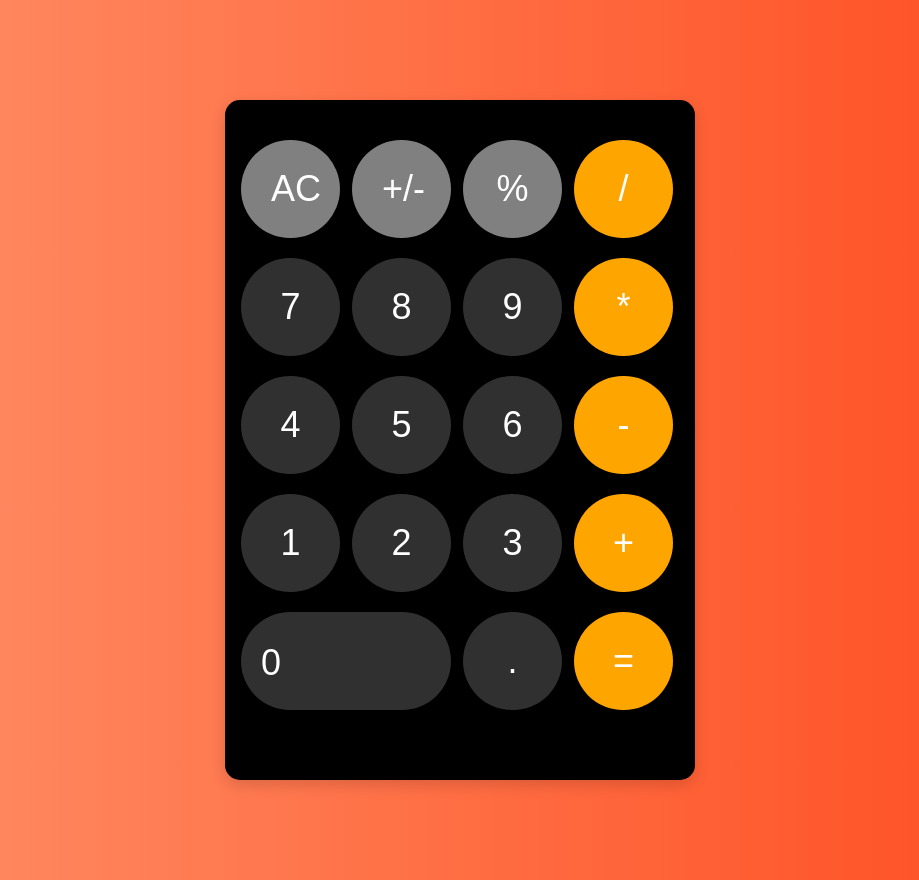
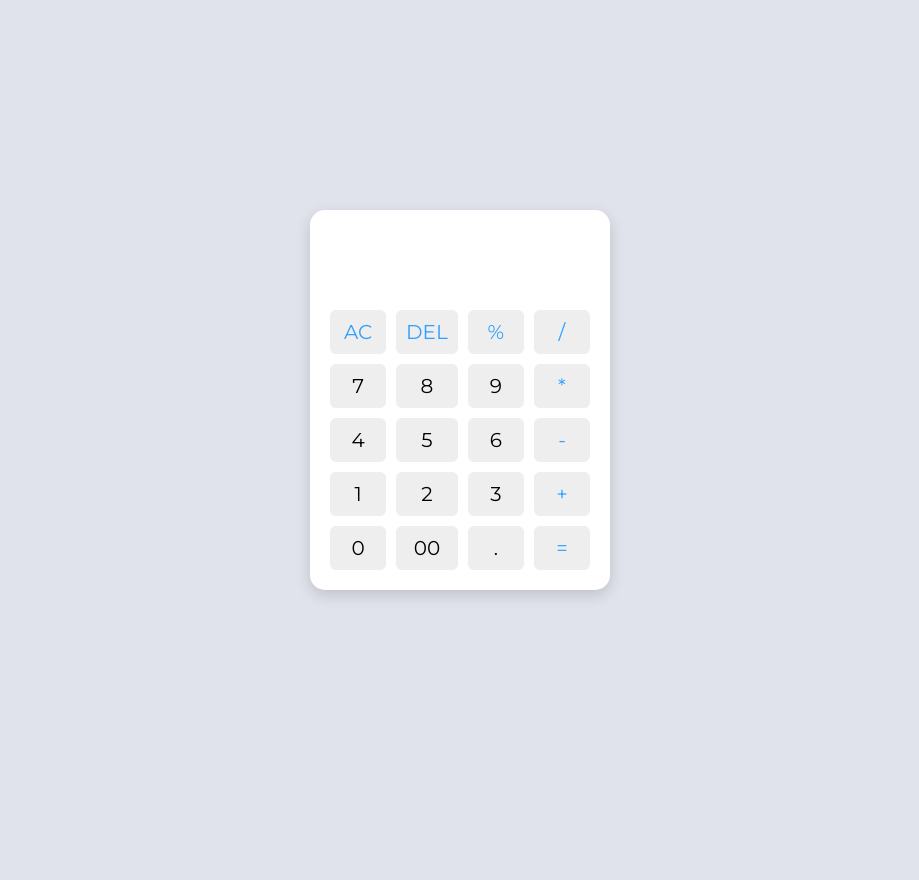
Before and after one commit to MmAaYyAa/Calculator, a plain HTML site: page index.html in a window 1280 px wide. Shown: the whole page, without its empty margins (180-1099 px from the left). After the commit the page ends 800 px from the top, so only its background shows below. Drawn offline with Linux system fonts and the light colour scheme.

Commit message:
new markup  + css + js

```diff
--- a/index.html
+++ b/index.html
@@ -7,30 +7,34 @@
     <link rel="stylesheet" href="./styles.css">
 </head>
 <body>
-    <div class="calculator">
-        <div class="display">
+    <div class="container">
+        <input type="text" class="display" />
             <div class="buttons">
-                <button class="button btn-grey">AC</button>
-                <button class="button btn-grey">+/-</button>
-                <button class="button btn-grey">%</button>
-                <button class="button btn-orange">/</button>
-                <button class="button">7</button>
-                <button class="button">8</button>
-                <button class="button">9</button>
-                <button class="button btn-orange">*</button>
-                <button class="button">4</button>
-                <button class="button">5</button>
-                <button class="button">6</button>
-                <button class="button btn-orange">-</button>
-                <button class="button">1</button>
-                <button class="button">2</button>
-                <button class="button">3</button>
-                <button class="button btn-orange">+</button>
-                <button class="button zero-btn">0</button>
-                <button class="button">.</button>
-                <button class="button btn-orange">=</button>
+                <button class="operator" data-value="AC">AC</button>
+                <button class="operator" data-value="DEL">DEL</button>
+                <button class="operator" data-value="%">%</button>
+                <button class="operator" data-value="/">/</button>
+
+                <button data-value="7">7</button>
+                <button data-value="8">8</button>
+                <button data-value="9">9</button>
+                <button class="operator" data-value="*">*</button>
+
+                <button data-value="4">4</button>
+                <button data-value="5">5</button>
+                <button data-value="6">6</button>
+                <button class="operator" data-value="-">-</button>
+
+                <button data-value="1">1</button>
+                <button data-value="2">2</button>
+                <button data-value="3">3</button>
+                <button class="operator" data-value="+">+</button>
+
+                <button data-value="0">0</button>
+                <button data-value="00">00</button>
+                <button data-value=".">.</button>
+                <button class="operator" data-value="=">=</button>
             </div>
-        </div>
     </div>
     <script src="./main.js"></script>
 </body>
--- a/main.js
+++ b/main.js
@@ -0,0 +1,28 @@
+const display = document.querySelector(".display");
+const buttons = document.querySelectorAll("button");
+const specialChars = ["%", "*", "/", "-", "+", "="];
+let output = "";
+
+//define function to calculate based on button clicked
+const calculate = (btnValue) => {
+  if (btnValue === "=" && output !== "") {
+    //if output has "%", replase with "/100" before evaluating
+    output = eval(output.replace("%", "/100"));
+  } else if (btnValue === "AC") {
+    output = "";
+  } else if (btnValue === "DEL") {
+    //if DEL button is clicked, remove the last character from the output
+    output = output.toString().slice(0, -1);
+  } else {
+    //if output is empty and button is specialChars then return
+    if (output === "" && specialChars.includes(btnValue)) return;
+    output += btnValue;
+  }
+  display.value = output;
+};
+
+//add event listener to buttons, call calculate() on click
+buttons.forEach((button) => {
+  //button click listener calls calculate() with dataset value as argument
+  button.addEventListener("click", (e) => calculate(e.target.dataset.value));
+});
--- a/styles.css
+++ b/styles.css
@@ -1,59 +1,64 @@
+@import url('https://fonts.googleapis.com/css2?family=Montserrat:ital,wght@0,100..900;1,100..900&display=swap');
+
 *{
   margin: 0;
   padding: 0;
   box-sizing: border-box;
+  font-family: "Montserrat", sans-serif;
 }
 
 body{
-    background: #ff4b1f;  /* fallback for old browsers */
-background: -webkit-linear-gradient(to right, #ff9068, #ff4b1f);  /* Chrome 10-25, Safari 5.1-6 */
-background: linear-gradient(to right, #ff9068, #ff4b1f); /* W3C, IE 10+/ Edge, Firefox 16+, Chrome 26+, Opera 12+, Safari 7+ */
-font-size: 12px;
-font-family: Arial, Helvetica, sans-serif;
+height: 100vh;
+display: flex;
+align-items: center;
+justify-content: center;
+background-color: #e0e3eb;
 }
 
-.calculator{
-    width: 470px;
-    height: 680px;
-    background-color: #000;
+
+.container{
+   position: relative;
+   max-width: 300px;
+   width: 100%;
+    background-color: #fff;
     margin: 100px auto;
     border-radius: 15px;
-    padding: 10px;
+    padding: 10px 20px 20px;
     box-shadow:  rgba(0, 0, 0, 0.15) 0px 5px 15px 0px;;
 }
 
 .display{
-    color: #fff;
-    font-size: 70px;
-    text-align: end;
-    padding-top: 20px;
+    height: 80px;
+    width: 100%;
+    outline: none;
+    border: none;
+    font-size: 25px;
+    text-align: right;
+    margin-bottom: 10px;
+    color: #000e1a;
+    pointer-events: none;
 }
 
 .buttons{
-    display: flex;
-    flex-wrap: wrap;
+    display: grid;
+    grid-template-columns: repeat(4, 1fr);
+    grid-gap: 10px;
 
 }
 
-.button{
+.buttons button{
+    padding: 10px;
+    border-radius: 6px;
     border: none;
-    border-radius: 50px;
-    color: #fff;
-    padding: 28px 30px;
-    width: 22%;
-    margin: 10px 6px;
-    font-size: 36px;
-    background-color: rgba(128, 128, 128, 0.372);
+    font-size: 20px;
+    background-color: #eee;
+    cursor: pointer;
 }
 
-.zero-btn{
-    padding: 30px 190px 26px 20px;
+.buttons button:active{
+    transform: scale(1.3);
 }
 
-.btn-orange{
-    background-color: #ffa500;
+.operator{
+    color: #2f9fff;
 }
-
-.btn-grey{
-    background-color: #808080;
-}
```
